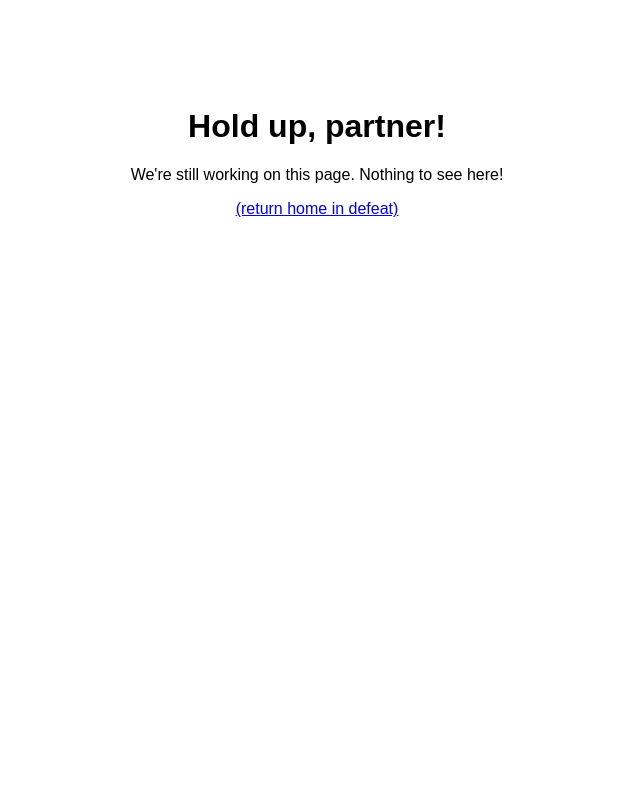
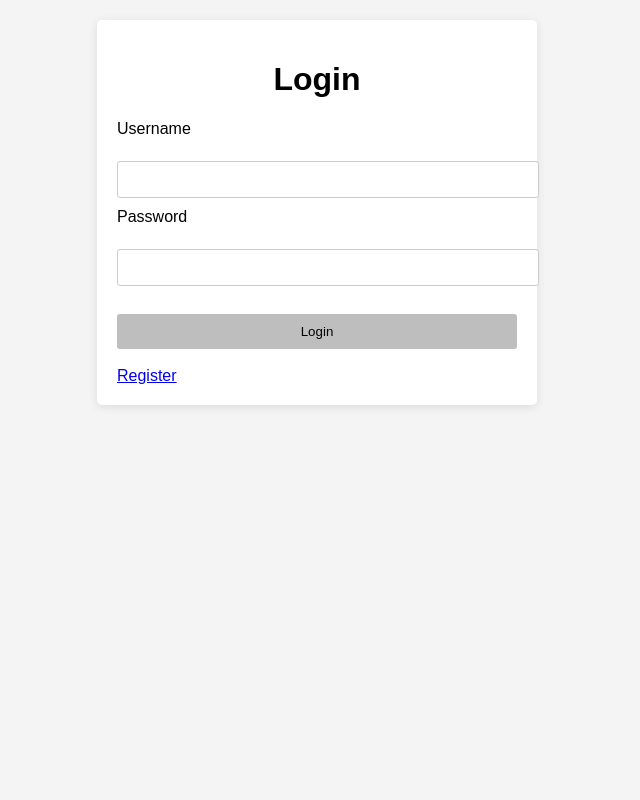
Before and after one commit to NotLawson/battlestats, a Flask app: page /account/login in a window 1280 px wide. Shown: the whole page, without its empty margins (323-963 px from the left). Run offline with Flask 3, Linux system fonts and the light colour scheme.

Commit message:
create a proxy between battlestats server and the battletabs server to combat cors, begin work on login and registration systems

```diff
--- a/main.py
+++ b/main.py
@@ -14,7 +14,7 @@ print("BattleStats!")
 ## 9. Task Runner
 
 ## 0. System imports
-import os, sys, json, time
+import os, sys, json, time, requests
 
 ## 1. Configuration
 from modules.config import Config
@@ -26,7 +26,7 @@ if "--debug" in sys.argv:
 
 
 ## 2. Webserver
-from flask import Flask, request, jsonify, render_template, send_file, redirect
+from flask import Flask, request, jsonify, render_template, send_file, redirect, make_response, Response
 app = Flask(__name__)
 app.config['SECRET_KEY'] = config.get("secret_key", "super_secret_secret_key")
 
@@ -226,22 +226,61 @@ def account_logout():
     """
     #return render_template("account_logout.html")
     return render_template("not_built.html")
+
 @app.route("/account/login", methods=["GET", "POST"])
 def account_login():
     """
     Account login page. This will show a form to log in to the account.
     This will handle GET for the form, POST for the form submission.
     """
-    #return render_template("account_login.html")
-    return render_template("not_built.html")
+    if request.method == "POST":
+        username = request.form.get("username")
+        password = hash(request.form.get("password")) # hash the password for extra security
+        if not username or not password:
+            return render_template("account_login.html", error="Username and password are required.")
+        token = auth.login(username, password)
+        if not token:
+            return render_template("account_login.html", error="Invalid username or password.")
+        resp = make_response(redirect("/"))
+        resp.set_cookie("session_token", token)
+        app.logger.info("User %s logged in successfully with token %s", username, token)
+        return resp
+
+    return render_template("account_login.html")
+
 @app.route("/account/register", methods=["GET", "POST"])
 def account_register():
     """
     Account register page. This will show a form to register a new account.
     This will handle GET for the form, POST for the form submission.
     """
+    if request.method == "POST":
+        username = request.form.get("username")
+        password = hash(request.form.get("password")) # hash the password for extra security
+        email = request.form.get("email")
+        battletabs_token = request.form.get("battletabs_token")
+        battletabs_id = request.form.get("battletabs_id")
+        battletabs_username = request.form.get("battletabs_username")
+        fleets = []
+        if not username or not password or not email or not battletabs_token or not battletabs_id or not battletabs_username:
+            return render_template("account_register.html", error="All fields are required. Please ensure you have logged into a BattleTabs Account before submitting.")
+        if not auth.signup(username, password, email, battletabs_token, battletabs_id, battletabs_username, fleets):
+            app.logger.info("Failed to create account for user %s with email %s", username, email)
+            return render_template("account_register.html", error="Failed to create account. This is most likely due to a username or email already being in use. Please try again with a different username or email.")
+        session_token = auth.login(username, password)
+        resp = make_response(redirect("/"))
+        resp.set_cookie("session_token", session_token)
+        app.logger.info("Successfully created account for user %s with email %s", username, email)
+        return resp
     #return render_template("account_register.html")
     return render_template("not_built.html")
+@app.route("/account/register/battletabs")
+def account_register_battletabs():
+    """
+    BattleTabs Account linking popup page. This endpoint just returns the template.
+    """
+    return render_template("account_reqister_battletabs.html")
+
 @app.route("/account/forgot_password", methods=["GET", "POST"])
 def account_forgot_password():
     """
@@ -327,6 +366,42 @@ def maps():
 
 ## Clans
 
+## API
+@app.route('/api/graphql-proxy', methods=['GET', 'POST', 'PUT', 'DELETE', 'PATCH', 'OPTIONS'])
+def graphql_proxy():
+    target_url = "https://battletabs.fly.dev/graphql"
+    headers = {key: value for key, value in request.headers if key.lower() != 'host'}
+    data = None
+    json_data = None
+    if request.is_json:
+        json_data = request.json
+    elif request.data:
+        data = request.get_data()
+    try:
+        resp = requests.request(
+            method=request.method,
+            url=target_url,
+            headers=headers,
+            data=data,
+            json=json_data,
+            params=request.args,  # Forward query parameters
+            allow_redirects=False, # Important to handle redirects manually if needed, or let requests handle them
+            # You might want to add a timeout for production
+            # timeout=30
+        )
+        excluded_headers = ['content-encoding', 'content-length', 'transfer-encoding']
+        proxy_headers = [(name, value) for name, value in resp.raw.headers.items()
+                         if name.lower() not in excluded_headers]
+
+        response = Response(resp.content, resp.status_code, proxy_headers)
+        response.headers['Access-Control-Allow-Origin'] = '*'
+        response.headers['Access-Control-Allow-Methods'] = 'GET, POST, PUT, DELETE, PATCH, OPTIONS'
+        response.headers['Access-Control-Allow-Headers'] = 'Content-Type, Authorization'
+
+        return response
+
+    except requests.exceptions.RequestException as e:
+        return Response(f"Proxy Error: Could not connect to target. {e}", status=500)
 
 
 ## Starting the webserver
--- a/static/css/login.css
+++ b/static/css/login.css
@@ -1,7 +1,46 @@
 body {
-    text-align: center;
-    font-family: Arial, Helvetica, sans-serif;
-    padding: 100px;
-}
-span {
-}
+                font-family: Arial, sans-serif;
+                background-color: #f4f4f4;
+                margin: 0;
+                padding: 20px;
+            }
+            .main {
+                max-width: 400px;
+                margin: auto;
+                background: white;
+                padding: 20px;
+                border-radius: 5px;
+                box-shadow: 0 2px 10px rgba(0, 0, 0, 0.1);
+            }
+            h1 {
+                text-align: center;
+            }
+            label {
+                display: block;
+                margin-bottom: 5px;
+            }
+            input[type="text"],
+            input[type="password"],
+            input[type="email"] {
+                width: 100%;
+                padding: 10px;
+                margin-bottom: 10px;
+                border-radius: 3px;
+                border: 1px solid #ccc;
+            }
+            button, input[type="submit"] {
+                width: 100%;
+                padding: 10px;
+                background-color: #bebebe;
+                color: rgb(0, 0, 0);
+                border: none;
+                border-radius: 3px;
+                cursor: pointer;
+            }
+            button:hover, input[type="submit"]:hover {
+                background-color: #858585;
+            }
+            .bt {
+                text-align: center;
+                margin-top: 10px;
+            }
--- a/static/js/graphql.js
+++ b/static/js/graphql.js
@@ -704,4 +704,3 @@
     exports.validateMessage = validateMessage;
 
   }));
-s
--- a/templates/accounts_login.html
+++ b/templates/account_login.html
@@ -7,17 +7,21 @@
     <body>
         <div class="main">
             <h1>Login</h1>
-            <span>
+            <span class="error">
+                {% if error %}
+                    <p style="color:red;text-align: center;">{{ error }}</p>
+                {% endif %}
+            </span>
                 <form>
                     <label for="username">Username</label><br>
                     <input type="text" name="username">
                     <br>
                     <label for="password">Password</label><br>
                     <input type="password" name="password">
-                    <br>
-                    <input type="submit" value="Login">
-                    <br>
-                    <a href="/register">Register</a>
+                    <br><br>
+                    <input id="login" type="submit" value="Login">
+                    <br><br>
+                    <a style="text-align: center;" href="/account/register">Register</a>
                 </form>
             </span>
         </div>
```
Also changed, not shown: static/js/battletabs.js (+0 -27 lines), static/js/battletabs_unauth.js (added, +11 -0 lines), templates/account_register.html (added, +42 -0 lines), templates/account_register_battletabs.html (added, +94 -0 lines).
